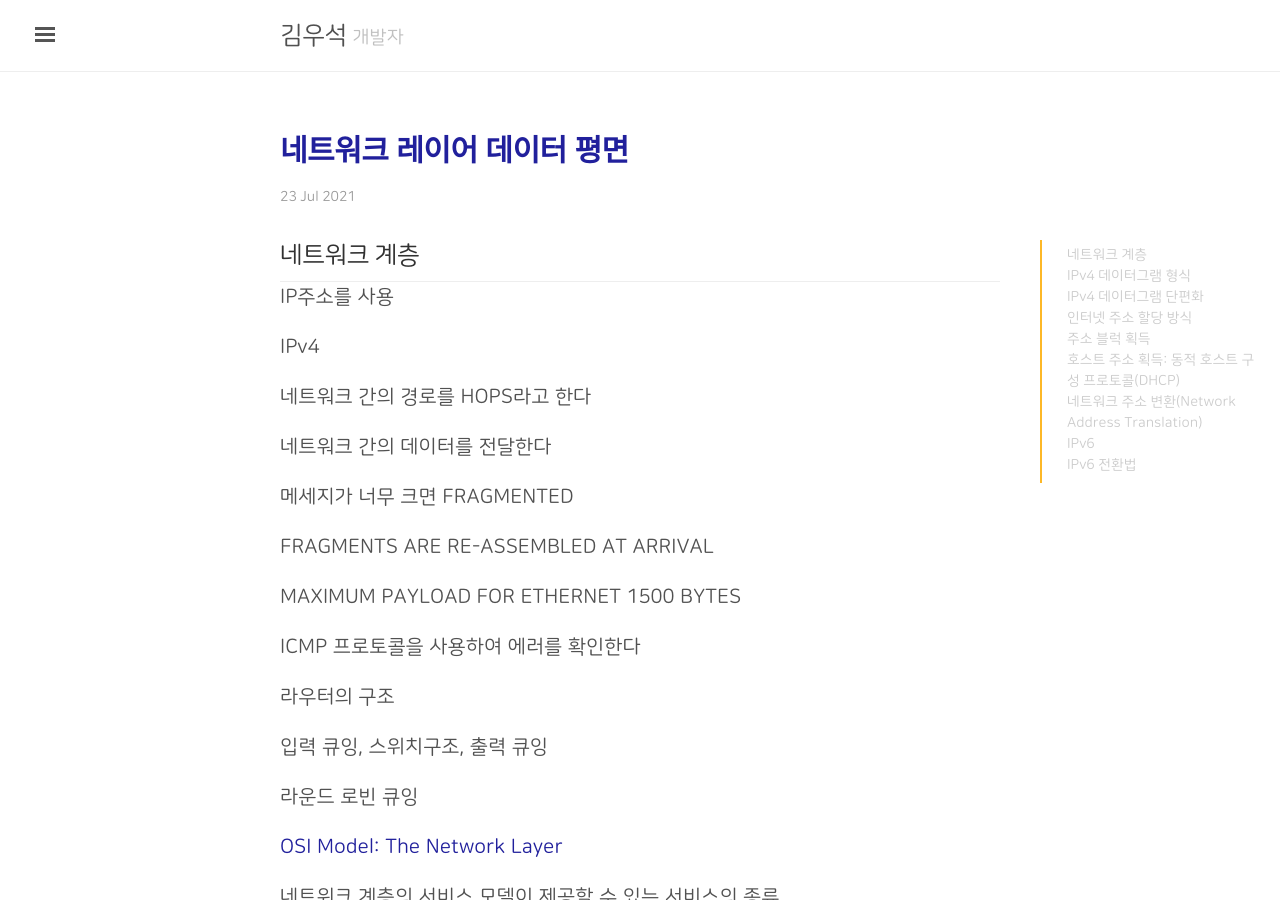
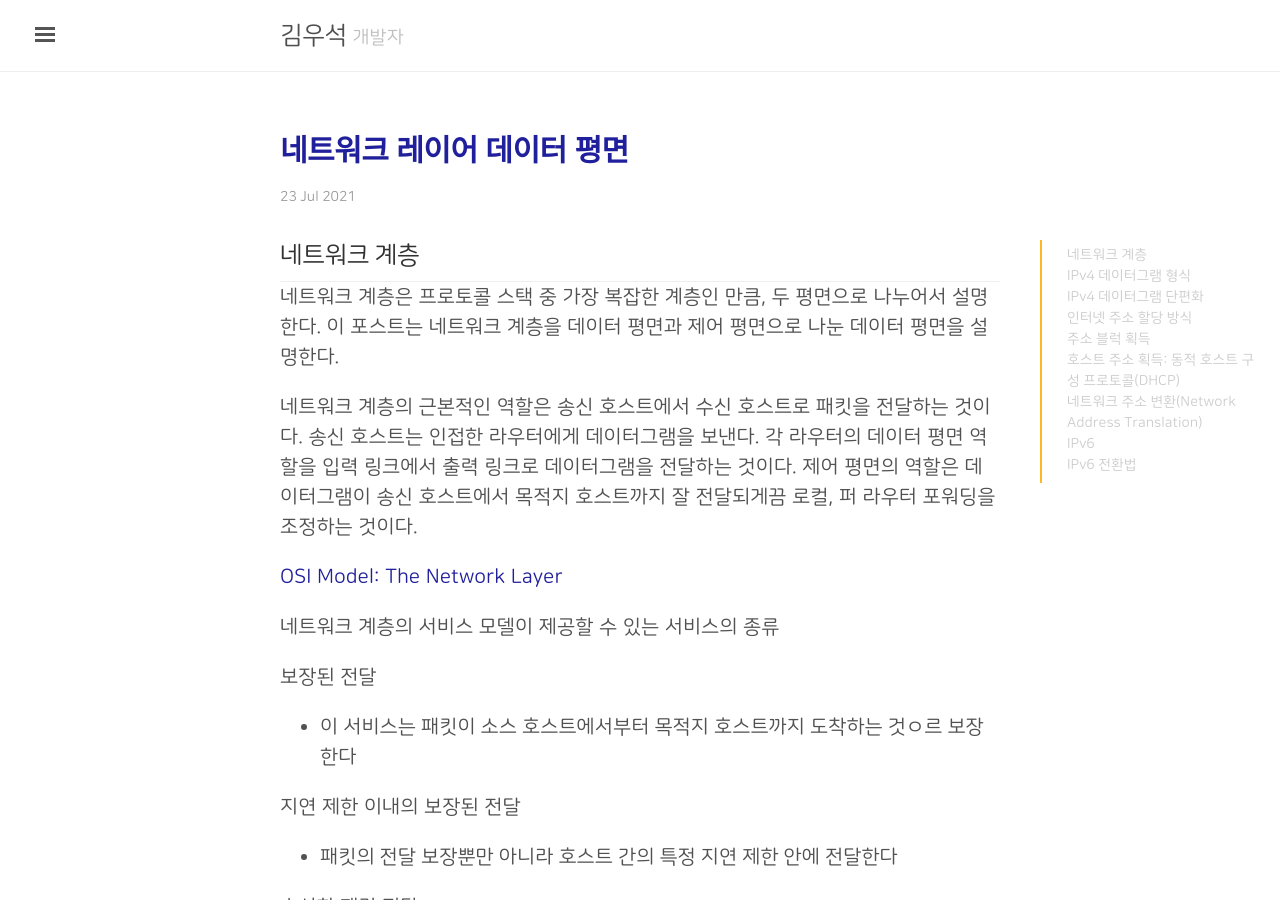
Before and after one commit to kimwoo123/kimwoo123.github.io, a Jekyll site: the page built from _posts/2021-07-23-Network-data-layer.md, in a window 1280 px wide and 900 px high. Built offline with Jekyll 4.4.1, drawn with Linux system fonts in a browser that asks for light colours; some of the changed text lies outside the part shown.

Commit message:
network layer data update

```diff
--- a/_posts/2021-07-23-Network-data-layer.md
+++ b/_posts/2021-07-23-Network-data-layer.md
@@ -10,27 +10,9 @@ overview: "[컴퓨터 네트워킹 하향식 접근]을 읽으며 정리한 내
 
 ---
 
-IP주소를 사용
+네트워크 계층은 프로토콜 스택 중 가장 복잡한 계층인 만큼, 두 평면으로 나누어서 설명한다. 이 포스트는 네트워크 계층을 데이터 평면과 제어 평면으로 나눈 데이터 평면을 설명한다.
 
-IPv4
-
-네트워크 간의 경로를 HOPS라고 한다
-
-네트워크 간의 데이터를 전달한다
-
-메세지가 너무 크면 FRAGMENTED
-
-FRAGMENTS ARE RE-ASSEMBLED AT ARRIVAL
-
-MAXIMUM PAYLOAD FOR ETHERNET 1500 BYTES
-
-ICMP 프로토콜을 사용하여 에러를 확인한다
-
-라우터의 구조
-
-입력 큐잉, 스위치구조, 출력 큐잉
-
-라운드 로빈 큐잉
+네트워크 계층의 근본적인 역할은 송신 호스트에서 수신 호스트로 패킷을 전달하는 것이다. 송신 호스트는 인접한 라우터에게 데이터그램을 보낸다. 각 라우터의 데이터 평면 역할을 입력 링크에서 출력 링크로 데이터그램을 전달하는 것이다. 제어 평면의 역할은 데이터그램이 송신 호스트에서 목적지 호스트까지 잘 전달되게끔 로컬, 퍼 라우터 포워딩을 조정하는 것이다.
 
 [OSI Model: The Network Layer](https://www.youtube.com/watch?v=Bp7ft_rEZuo)
 
@@ -66,7 +48,7 @@ ICMP 프로토콜을 사용하여 에러를 확인한다
 
 퍼 라우터라는 네트워크 계층의 기능은 한 라우터의 입력 링크에 도착한 데이터그램이 그 라우터의 출력 링크에 어떻게 도착하는지 결정한다. 각 라우터의 데이터 평면 역할은 입력 링크에서 출력 링크로 데이터그램을 전달하는 것이다.
 
-패킷이 라우터의 입력 링크에 도달했을 때 그 패킷을 적절한 출력 링크로 이동시키는 것, 데이터 평면에서 구현되는 기본적인 기능이다.
+패킷이 라우터의 입력 링크에 도달했을 때 그 패킷을 적절한 출력 링크로 이동시키는 것, 데이터 평면에서 구현되는 기본적인  기능이다.
 
 포워딩(전달)
 
@@ -264,7 +246,7 @@ DHCP는 ACK 메세지를 받으면, 상호 동작은 종료되고 클라이언
 
 최근에 SOHO(Small office, Home office)네트워크 확산으로 인해서 SOHO가 장치를 연결하기 위해 LAN을 설치할 때마다 ISP는 모든 SOHO의 IP 장치를 수용할 수 있는 주소 범위를 할당해야 한다. 네트워크가 현저하게 커지면 큰 주소 블록이 할당되어야 한다. 하지만 ISP가 이미 SOHO네트워크의 해당 주소 범위에 인접한 부분을 할당해버렸다면? 또 특정 홈네트워크 소유자가 IP 주소가 어떻게 관리되는지 알고자 한다면? 이런 상황에서는 네트워크 주소 변환(NAT)[RFC 2663]으로 주소를 할당할 수 있다.
 
-NAT가능 라우터는 홈 네트워크의 일부인 인터페이스를 갖는다. 홈 네트워크의 인터페이스는 모두 같은 네트워크 주소를 갖는다. 사설망 또는 사설 개인 주소를 갖는 권역(realm)을 위해 [RFC 1918]에 예약된 IP 주소 공간 세 부분 중의 하나이다([사설망](https://namu.wiki/w/%EC%82%AC%EC%84%A4%20IP)). 이러한 사설 주소(홈 네트워크)는 글로벌 네트워크와는 분리되어 패킷 전달이 불가능하다. 왜냐하면 이 주소들(사설망)의 블록은 주어진 홈 네트워크 내부에서만 의미가 있기 때문이다. 그러나 사설 주소가 주어진 네트워크에서만 의미가 있다면, 패킷의 유일한 주소가 필요한 글로벌 인터넷과의 송수신에는 어떻게 처리할 수 있을까?
+NAT가능 라우터는 홈 네트워크의 일부인 인터페이스를 갖는다. 홈 네트워크의 인터페이스는 모두 같은 네트워크 주소를 갖는다. 사설망 또는 사설 개인 주소를 갖는 권역(realm)을 위해 사설망[RFC 1918]에 예약된 IP 주소 공간 세 부분 중의 하나이다([사설망](https://namu.wiki/w/%EC%82%AC%EC%84%A4%20IP)). 이러한 사설 주소(홈 네트워크)는 글로벌 네트워크와는 분리되어 패킷 전달이 불가능하다. 왜냐하면 이 주소들(사설망)의 블록은 주어진 홈 네트워크 내부에서만 의미가 있기 때문이다. 그러나 사설 주소가 주어진 네트워크에서만 의미가 있다면, 패킷의 유일한 주소가 필요한 글로벌 인터넷과의 송수신에는 어떻게 처리할 수 있을까?
 
 NAT 가능한 라우터는 외부 세계로는 라우터처럼 보이지 않는다. 대신 NAT 라우터는 외부세계로는 하나의 IP 주소를 갖는 하나의 장비로 동작한다. (이 IP주소는 DHCP 서버로부터 주소를 얻는다.)
 
```
